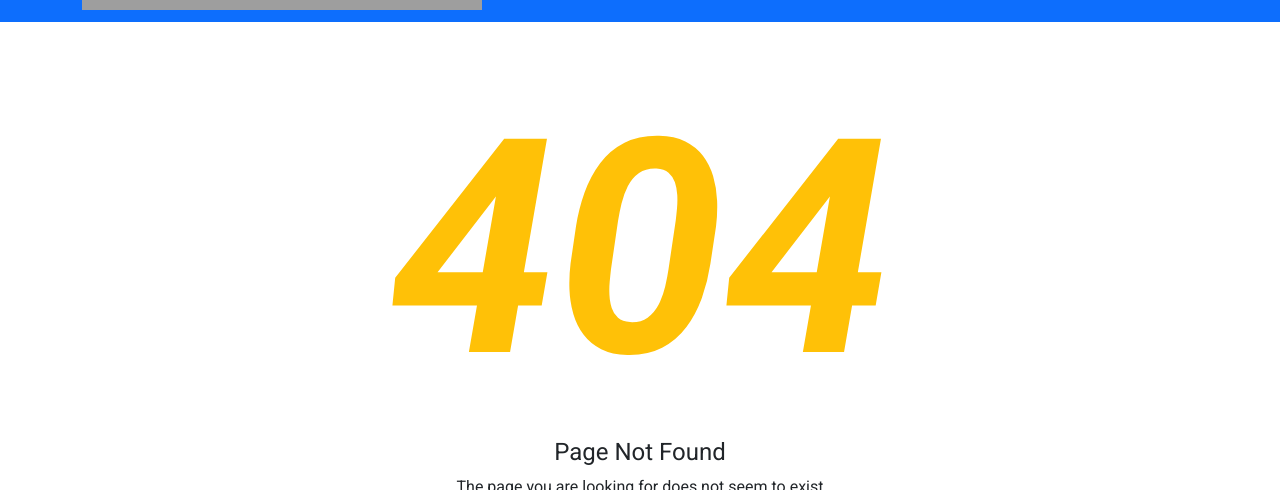
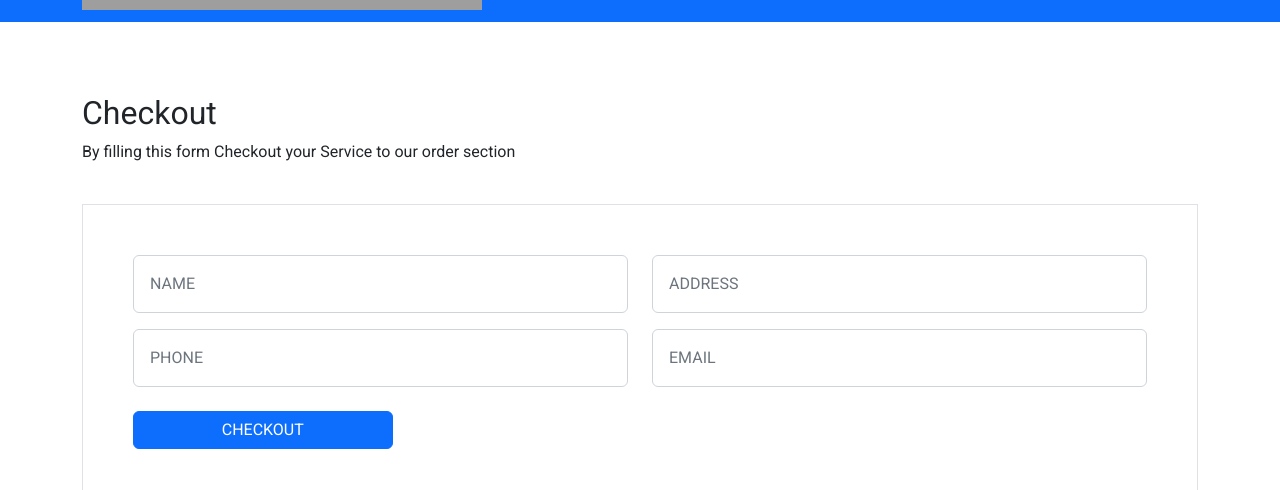
Before and after one commit to nizs/ent-healthcare, a React (Create React App) app: page /checkout in a window 1280 px wide. Shown: the part 462-952 px from the top of the page. Built offline with nearby package versions, Linux system fonts and the light colour scheme; no server answers; sample sign-in values are in the browser's storage; grey boxes are pictures that could not be loaded.

Commit message:
checkout and thanksgiving page done

```diff
--- a/src/App.js
+++ b/src/App.js
@@ -13,6 +13,8 @@ import RequireAuth from './components/RequireAuth/RequireAuth';
 import BlogDetails from './pages/News/BlogDetails/BlogDetails';
 import Team from './pages/Team/Team';
 import Error from './pages/Error/Error';
+import Checkout from './pages/Checkout/Checkout';
+import Orders from './pages/Orders/Orders';
 
 function App() {
   return (
@@ -29,6 +31,14 @@ function App() {
             </RequireAuth>
           }
         />
+        <Route path='/checkout' element=
+          {
+            <RequireAuth>
+              <Checkout></Checkout>
+            </RequireAuth>
+          }
+        />
+        <Route path='/orders' element={<Orders></Orders>} />
         <Route path='/blogs' element={<News></News>} />
         <Route path='blogs/blogdetails/:blogid' element={<BlogDetails></BlogDetails>} />
         <Route path='/team' element=
--- /dev/null
+++ b/src/pages/Checkout/Checkout.js
@@ -0,0 +1,55 @@
+import React from 'react';
+import { useState } from 'react';
+import { Container, Row, Col, Form, Button } from 'react-bootstrap';
+import { useNavigate } from 'react-router-dom';
+
+const Checkout = () => {
+
+    const navigate = useNavigate();
+
+    const handleFormSubmit = e => {
+        e.preventDefault();
+        navigate('/orders');
+    }
+
+    return (
+        <>
+            <div className='py-5 mb-4'>
+                <Container>
+                    <div className='py-4'>
+                        <h2>Checkout</h2>
+                        <p>By filling this form Checkout your Service to our order section</p>
+                    </div>
+                    {/* checkout-form */}
+                    <Form onSubmit={handleFormSubmit} className='form-back border'>
+                        <Row>
+                            <Col sm={12} md={6} lg={6}>
+                                <div>
+                                    <Form.Group className="mb-3" controlId="formFirstName">
+                                        <Form.Control className='p-3' type="text" placeholder="NAME" required />
+                                    </Form.Group>
+                                    <Form.Group className="mb-3" controlId="formPhone">
+                                        <Form.Control className='p-3' type="text" placeholder="PHONE" required />
+                                    </Form.Group>
+                                </div>
+                            </Col>
+                            <Col sm={12} md={6} lg={6}>
+                                <div>
+                                    <Form.Group className="mb-3" controlId="formLastName">
+                                        <Form.Control className='p-3' type="text" placeholder="ADDRESS" required />
+                                    </Form.Group>
+                                    <Form.Group className="mb-3" controlId="formBasicEmail">
+                                        <Form.Control className='p-3' type="email" placeholder="EMAIL" required />
+                                    </Form.Group>
+                                </div>
+                            </Col>
+                            <Button className='form-submit mt-2' variant="primary" type='submit'>CHECKOUT</Button>
+                        </Row>
+                    </Form>
+                </Container>
+            </div>
+        </>
+    );
+};
+
+export default Checkout;
--- /dev/null
+++ b/src/pages/Orders/Orders.js
@@ -0,0 +1,27 @@
+import React from 'react';
+import { Button, Container } from 'react-bootstrap';
+import { useNavigate } from 'react-router-dom';
+
+const Orders = () => {
+    const navigate = useNavigate();
+    const handleOrdersHome = () => {
+        navigate('/home');
+    }
+    return (
+        <>
+            <Container>
+                <div className='my-5'>
+                    <div className='w-25 mx-auto'>
+                        <img className=' w-100 rounded' src="https://i.ibb.co/wd6y59Y/thanksgiving.jpg" alt="thanksgiving_img" />
+                    </div>
+                    <div className='text-center'>
+                        <h1 className='my-3'>Thank you For Choosing Our Service</h1>
+                        <Button onClick={handleOrdersHome} className='my-4 fw-bold px-3 py-2' variant="success">GO TO HOME</Button>
+                    </div>
+                </div>
+            </Container>
+        </>
+    );
+};
+
+export default Orders;
--- a/src/pages/Register/Signup/Signup.js
+++ b/src/pages/Register/Signup/Signup.js
@@ -43,7 +43,7 @@ const Signup = () => {
         user,
         loading,
         error
-    ] = useCreateUserWithEmailAndPassword(auth);
+    ] = useCreateUserWithEmailAndPassword(auth , {sendEmailVerification : true});
     const [signInWithGoogle, user1] = useSignInWithGoogle(auth);
     const [signInWithGithub, user2] = useSignInWithGithub(auth);
 
@@ -85,7 +85,7 @@ const Signup = () => {
                         <Col sm={12} md={6} lg={6}>
                             <div>
                                 <Form.Group className="mb-3" controlId="formFirstName">
-                                    <Form.Control onBlur={handleNameBlur} className='p-3' type="text" placeholder="NAME" />
+                                    <Form.Control onBlur={handleNameBlur} className='p-3' type="text" placeholder="FIRST NAME" />
                                 </Form.Group>
                                 <Form.Group className="mb-3" controlId="formPhone">
                                     <Form.Control onBlur={handlePhoneBlur} className='p-3' type="text" placeholder="PHONE" />
--- a/src/pages/ServiceDetails/ServiceDetails.js
+++ b/src/pages/ServiceDetails/ServiceDetails.js
@@ -2,7 +2,7 @@ import React from 'react';
 import { useEffect, useState } from 'react';
 import { Button, Col, Container, Row } from 'react-bootstrap';
 import Carousel from 'react-bootstrap/Carousel';
-import { useParams } from 'react-router-dom';
+import { useNavigate, useParams } from 'react-router-dom';
 import "../Services/Treatment/Treatment.css";
 
 const ServiceDetails = () => {
@@ -10,6 +10,7 @@ const ServiceDetails = () => {
     const [servicedt , setServicedt] = useState([]);
     const [singleservicedt , setSingleservicedt] = useState({});
     const {serviceTitle, serviceDescription, serviceImg, serviceSingleimg, singleServiceDescription} = singleservicedt;
+    const navigate = useNavigate();
 
     useEffect(() => {
         fetch('/ent_db.json')
@@ -22,6 +23,10 @@ const ServiceDetails = () => {
             setSingleservicedt(matcheddt);
         }
     }, [servicedt])
+
+    const handleServiceCheckout = ()=> {
+        navigate('/checkout');
+    }
     return (
         <>
             <Container>
@@ -79,7 +84,7 @@ const ServiceDetails = () => {
                                         </div>
                                     </Col>
                                 </Row>
-                                <Button className='rounded-0 fw-bold my-3' variant="success">HAVE SERVICE</Button>
+                                <Button onClick={handleServiceCheckout} className='rounded-0 fw-bold my-3' variant="success">HAVE SERVICE</Button>
                             </div>
                         </div>
                     </Col>
```
Also changed, not shown: src/images/thanksgiving.jpg (added).
